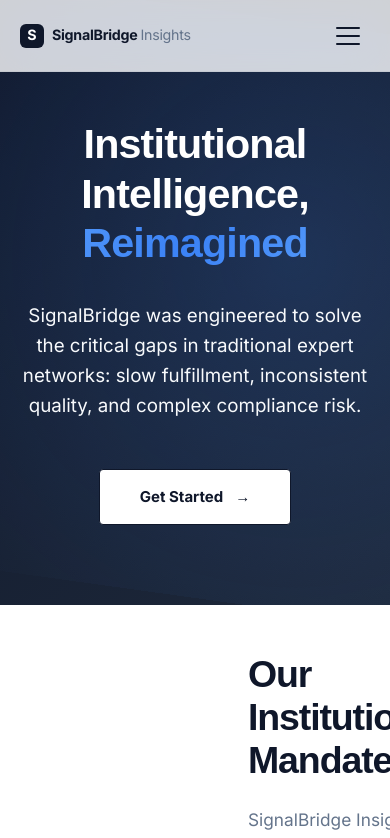
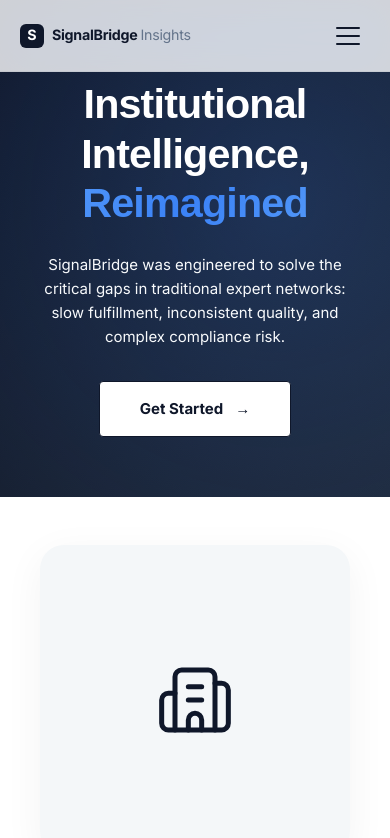
Before and after one commit to skydani26/signalbridge-insights, a Next.js app: page /about in a window 390 px wide. Shown: the top 838 px of the page. Built offline with nearby package versions, Linux system fonts and the light colour scheme; a web font is replaced by a local one.

Commit message:
fix: complete site-wide elite mobile refinements across all internal pages

```diff
--- a/src/app/about/about.module.css
+++ b/src/app/about/about.module.css
@@ -140,6 +140,54 @@
     height: 160px;
 }
 
+@media (max-width: 768px) {
+    .hero {
+        padding: 80px 20px 60px;
+    }
+
+    .hero h1 {
+        font-size: 2.25rem;
+        margin-bottom: 24px;
+    }
+
+    .heroSubtitle {
+        font-size: 1rem;
+        margin-bottom: 32px;
+    }
+
+    .heroButtons {
+        flex-direction: column;
+        width: 100%;
+        max-width: 320px;
+        margin: 0 auto;
+        gap: 12px;
+    }
+
+    .missionGrid {
+        grid-template-columns: 1fr;
+        gap: 40px;
+        text-align: center;
+    }
+
+    .missionContent h2 {
+        font-size: 2rem;
+    }
+
+    .missionContent p {
+        font-size: 1rem;
+    }
+
+    .buildingBox {
+        margin: 0 auto;
+        max-width: 320px;
+    }
+
+    .buildingIcon {
+        width: 80px;
+        height: 80px;
+    }
+}
+
 /* Stats Grid for About Page */
 .statsGrid {
     display: flex;
@@ -251,6 +299,21 @@
     max-width: 600px;
     margin: 0 auto;
     font-weight: 400;
+}
+
+@media (max-width: 768px) {
+    .valuesGrid {
+        grid-template-columns: 1fr;
+        gap: 24px;
+    }
+
+    .sectionTitle {
+        font-size: 2rem;
+    }
+
+    .sectionSubtitle {
+        font-size: 1rem;
+    }
 }
 
 .sectionDescription {
@@ -422,6 +485,29 @@
 }
 
 @media (max-width: 768px) {
+    .presenceCard {
+        padding: 32px 20px;
+    }
+
+    .globeIcon {
+        width: 64px;
+        height: 64px;
+        margin-bottom: 32px;
+    }
+
+    .presenceGrid {
+        grid-template-columns: 1fr;
+        gap: 32px;
+    }
+
+    .careerSection h2 {
+        font-size: 2.25rem;
+    }
+
+    .careerSection p {
+        font-size: 1rem;
+    }
+
     .securityFeatures {
         grid-template-columns: 1fr;
     }
--- a/src/app/compliance/compliance.module.css
+++ b/src/app/compliance/compliance.module.css
@@ -237,8 +237,39 @@
     }
 
     .agreementContainer {
-        padding: 40px 20px;
-        margin: 0 20px;
+        padding: 32px 20px;
+        margin: 0 10px;
+    }
+
+    .agreementTitle h2 {
+        font-size: 1.5rem;
+    }
+
+    .clauseList {
+        margin-left: 12px;
+    }
+
+    .agreementHeader {
+        flex-direction: column;
+        gap: 12px;
+    }
+}
+
+@media (max-width: 768px) {
+    .hero {
+        padding: 80px 20px 60px;
+    }
+
+    .hero h1 {
+        font-size: 2.25rem;
+    }
+
+    .heroSubtitle {
+        font-size: 1rem;
+    }
+
+    .sectionTitle {
+        font-size: 2rem;
     }
 }
 
--- a/src/app/contact/contact.module.css
+++ b/src/app/contact/contact.module.css
@@ -92,6 +92,44 @@
     display: flex;
     justify-content: center;
     gap: 24px;
+}
+
+@media (max-width: 768px) {
+    .hero {
+        padding: 80px 20px 60px;
+    }
+
+    .hero h1 {
+        font-size: 2.25rem;
+    }
+
+    .heroSubtitle {
+        font-size: 1rem;
+        margin-bottom: 32px;
+    }
+
+    .protocolGrid,
+    .officeGrid {
+        grid-template-columns: 1fr;
+        gap: 24px;
+    }
+
+    .formCard {
+        padding: 20px;
+        border-radius: 16px;
+    }
+
+    .formHeader h2 {
+        font-size: 1.75rem;
+    }
+
+    .supportTitle {
+        font-size: 2.25rem;
+    }
+
+    .supportDescription {
+        font-size: 1.1rem;
+    }
 }
 
 /* Response Protocol */
--- a/src/app/for-clients/for-clients.module.css
+++ b/src/app/for-clients/for-clients.module.css
@@ -90,6 +90,29 @@
     display: flex;
     justify-content: center;
     gap: 24px;
+}
+
+@media (max-width: 768px) {
+    .hero {
+        padding: 80px 20px 60px;
+    }
+
+    .hero h1 {
+        font-size: 2.25rem;
+    }
+
+    .heroSubtitle {
+        font-size: 1rem;
+        margin-bottom: 32px;
+    }
+
+    .heroButtons {
+        flex-direction: column;
+        width: 100%;
+        max-width: 320px;
+        margin: 0 auto;
+        gap: 12px;
+    }
 }
 
 /* Services Section */
@@ -371,6 +394,17 @@
     width: 440px;
 }
 
+@media (max-width: 1024px) {
+    .industrySidebar {
+        width: 100%;
+    }
+
+    .useCasesSplit {
+        flex-direction: column;
+        gap: 48px;
+    }
+}
+
 .industryCard {
     background: rgba(255, 255, 255, 0.8);
     backdrop-filter: blur(10px);
@@ -512,10 +546,26 @@
         flex-direction: column;
         align-items: center;
     }
+
+    .finalCta h2 {
+        font-size: 2.25rem;
+    }
+
+    .finalCta p {
+        font-size: 1rem;
+    }
+
+    .industryGrid {
+        grid-template-columns: 1fr 1fr;
+    }
 }
 
 @media (max-width: 480px) {
     .hero h1 {
         font-size: 1.75rem;
     }
+
+    .industryGrid {
+        grid-template-columns: 1fr;
+    }
 }
--- a/src/app/for-experts/for-experts.module.css
+++ b/src/app/for-experts/for-experts.module.css
@@ -91,6 +91,29 @@
     display: flex;
     justify-content: center;
     gap: 24px;
+}
+
+@media (max-width: 768px) {
+    .hero {
+        padding: 80px 20px 60px;
+    }
+
+    .hero h1 {
+        font-size: 2.25rem;
+    }
+
+    .heroSubtitle {
+        font-size: 1rem;
+        margin-bottom: 32px;
+    }
+
+    .heroButtons {
+        flex-direction: column;
+        width: 100%;
+        max-width: 320px;
+        margin: 0 auto;
+        gap: 12px;
+    }
 }
 
 .earnGrid {
@@ -302,6 +325,43 @@
     color: var(--color-primary);
     line-height: 1;
     margin-bottom: 12px;
+}
+
+@media (max-width: 768px) {
+
+    .earnGrid,
+    .benefitGrid,
+    .journeyGrid,
+    .testimonialGrid,
+    .industryGrid,
+    .pricingSection,
+    .lookingGrid {
+        grid-template-columns: 1fr;
+        gap: 24px;
+    }
+
+    .tierItem {
+        flex-direction: column;
+        text-align: center;
+        gap: 12px;
+        padding: 20px;
+    }
+
+    .earningsValue {
+        font-size: 3rem;
+    }
+
+    .infoCardGrid {
+        grid-template-columns: 1fr;
+    }
+
+    .finalCta h2 {
+        font-size: 2.25rem;
+    }
+
+    .finalCta p {
+        font-size: 1rem;
+    }
 }
 
 .earningsLabel {
--- a/src/app/how-it-works/how-it-works.module.css
+++ b/src/app/how-it-works/how-it-works.module.css
@@ -107,6 +107,19 @@
     display: grid;
     grid-template-columns: repeat(4, 1fr);
     text-align: center;
+}
+
+@media (max-width: 768px) {
+    .statsGrid {
+        grid-template-columns: 1fr 1fr;
+        gap: 24px;
+    }
+}
+
+@media (max-width: 480px) {
+    .statsGrid {
+        grid-template-columns: 1fr;
+    }
 }
 
 .statItem h3 {
@@ -613,11 +626,77 @@
 
 @media (max-width: 768px) {
     .hero {
-        padding: 100px 0 60px;
+        padding: 80px 20px 60px;
     }
 
-    .processContainer {
+    .hero h1 {
+        font-size: 2.25rem;
+    }
+
+    .heroSubtitle {
+        font-size: 1rem;
+        margin-bottom: 32px;
+    }
+
+    .heroButtons {
+        flex-direction: column;
+        width: 100%;
+        max-width: 320px;
+        margin: 0 auto;
+        gap: 12px;
+    }
+
+    .sectionTitle {
+        font-size: 2.25rem;
+    }
+
+    .sectionDescription {
+        font-size: 1.1rem;
+    }
+
+    .servicesGrid {
         grid-template-columns: 1fr;
+        gap: 24px;
+    }
+
+    .processGrid {
+        grid-template-columns: 1fr;
+        gap: 24px;
+    }
+
+    .complianceSection {
+        padding: 64px 0;
+    }
+
+    .securityTitle {
+        font-size: 2rem;
+    }
+
+    .securitySubtitle {
+        font-size: 1rem;
+    }
+
+    .lockWrapper {
+        width: 160px;
+        height: 160px;
+    }
+
+    .shieldOverlap {
+        width: 60px;
+        height: 60px;
+        right: 20px;
+    }
+
+    .finalCta h2 {
+        font-size: 2.25rem;
+    }
+
+    .finalCta p {
+        font-size: 1rem;
+    }
+
+    .detailedServiceSection {
+        padding: 64px 0;
     }
 
     .detailedServiceItem {
@@ -625,6 +704,7 @@
         direction: ltr !important;
         margin-bottom: 64px;
         text-align: center;
+        gap: 32px;
     }
 
     .detailedServiceItem:nth-child(even) {
@@ -639,7 +719,22 @@
         font-size: 2rem;
     }
 
+    .serviceContent p {
+        font-size: 1rem;
+    }
+
     .serviceFeatures {
         grid-template-columns: 1fr;
+        gap: 16px;
+    }
+
+    .faqQuestion {
+        padding: 20px 24px;
+        font-size: 1rem;
+    }
+
+    .faqAnswer {
+        padding: 0 24px 20px;
+        font-size: 0.95rem;
     }
 }
```
Also changed, not shown: src/app/privacy/privacy.module.css (+14 -1 lines).
